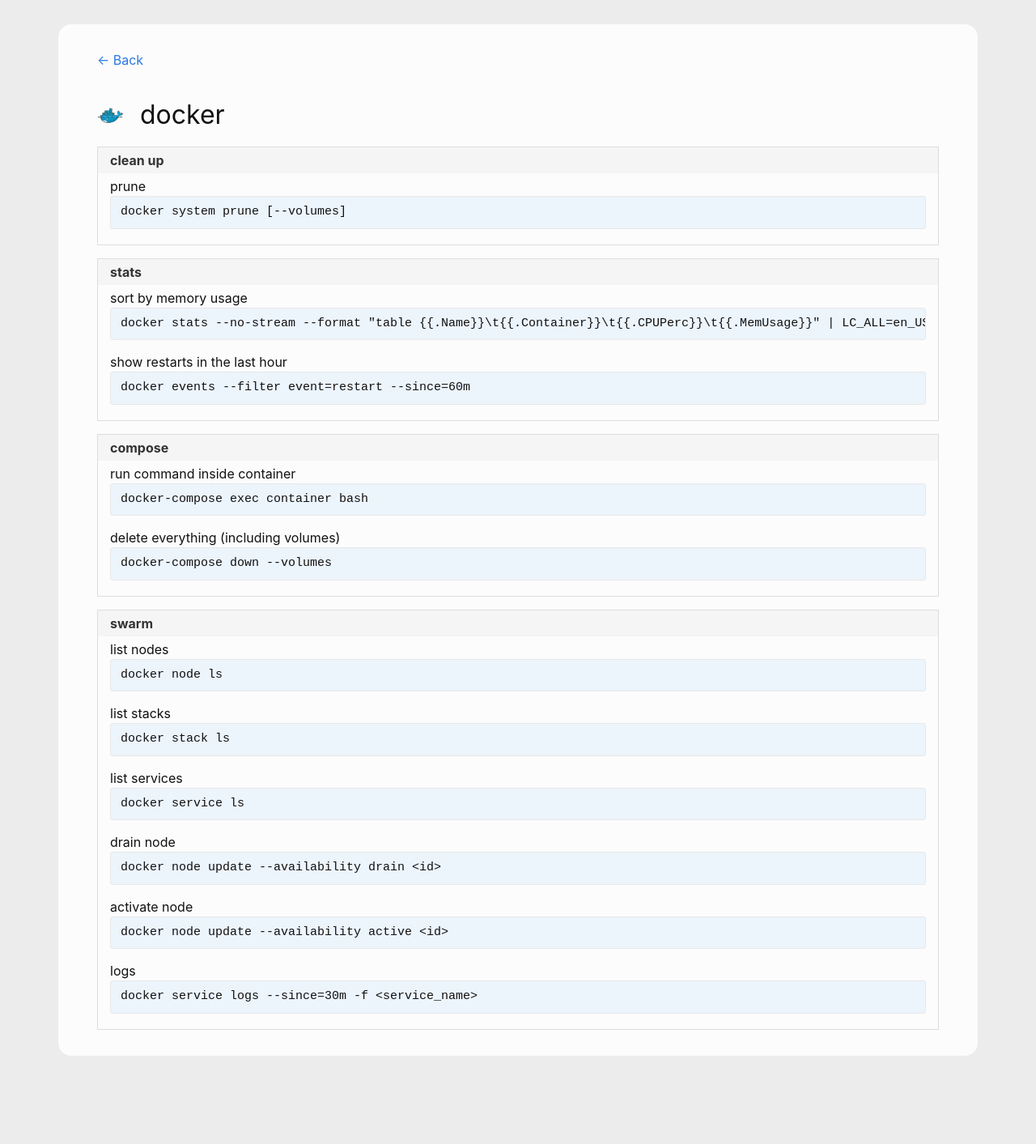
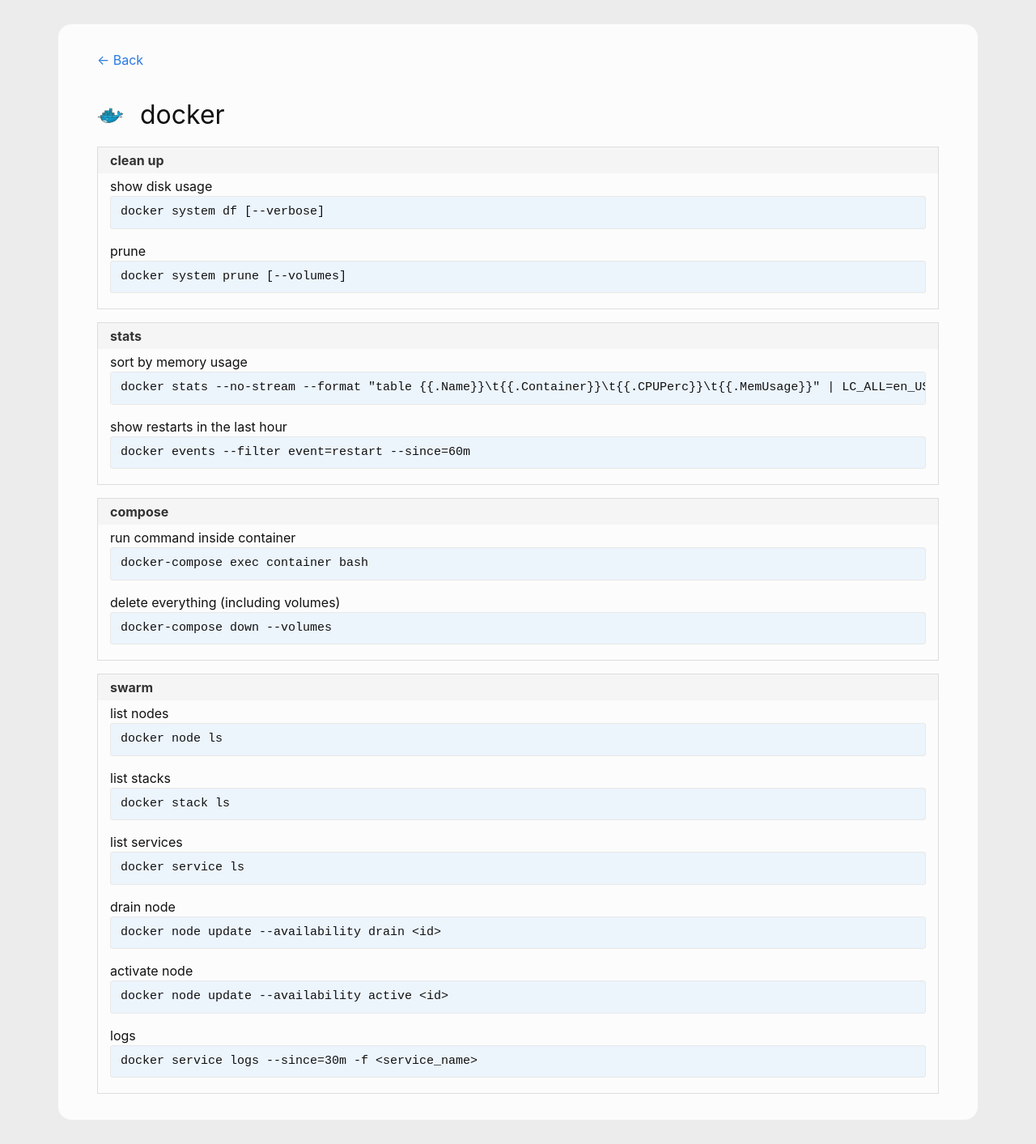
Before and after one commit to andreas-mausch/cheatsheets, a Jekyll site: the page built from _cheatsheets/docker.md, in a window 1280 px wide. Shown: the whole page at 81% size. Built offline with Jekyll 4.4.1, drawn with Linux system fonts in a browser that asks for light colours; before the commit the page ends 1334 px from its top, so only the background shows below that.

Commit message:
docker system df

```diff
--- a/_cheatsheets/docker.md
+++ b/_cheatsheets/docker.md
@@ -5,6 +5,7 @@
 section:
   - name: clean up
     commands:
+      show disk usage: docker system df [--verbose]
       prune: docker system prune [--volumes]
   - name: stats
     commands:
```
